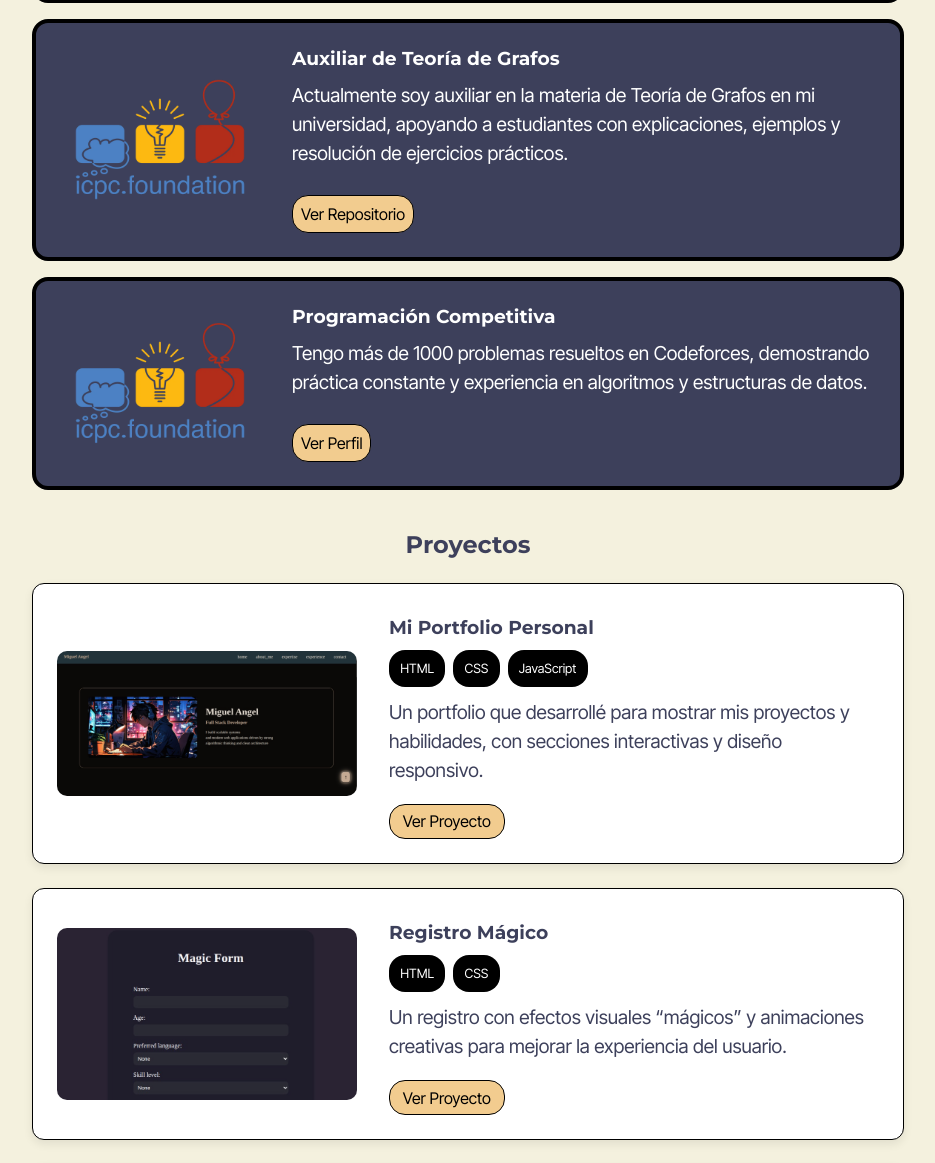
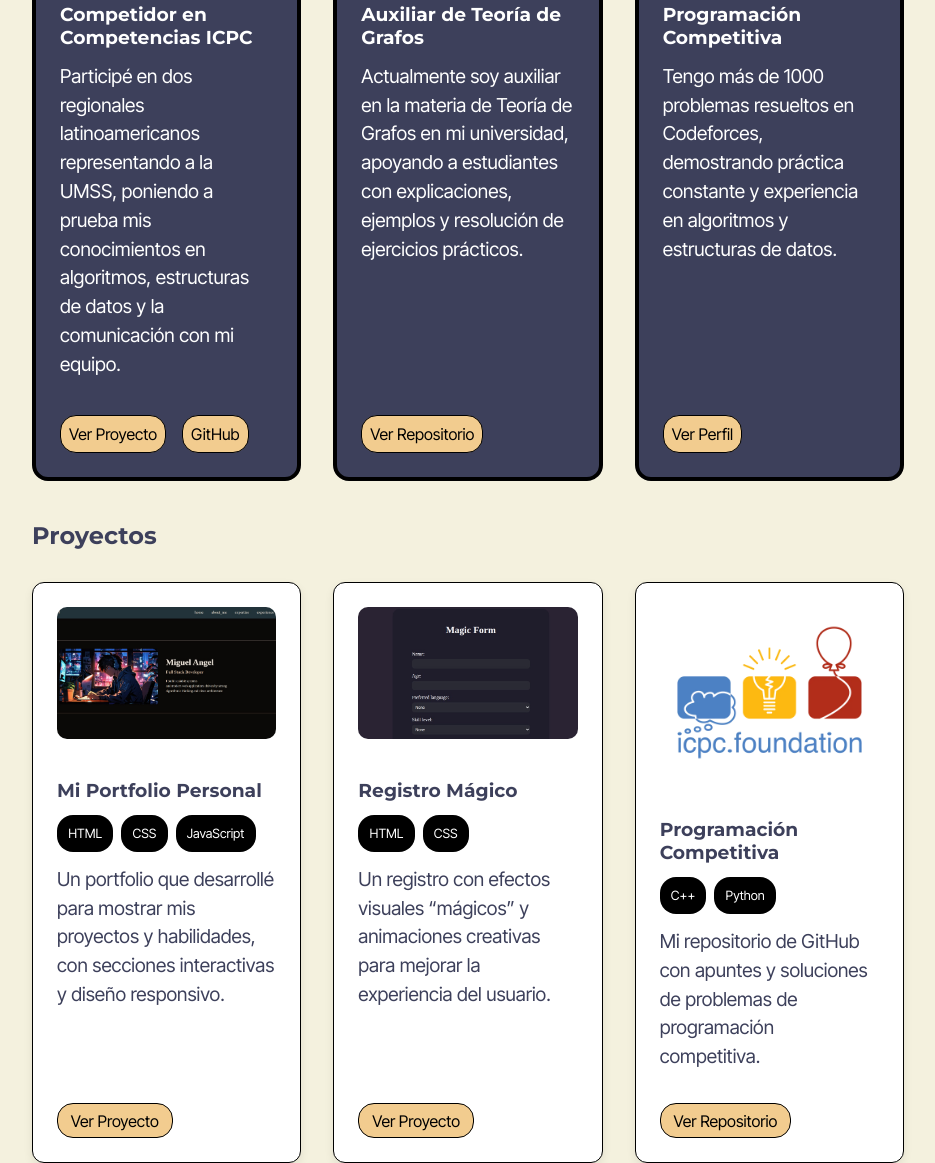
Before and after one commit to Chambeador/Portafolio-MF, a plain HTML site: page index.html in a window 1280 px wide. Shown: the part 712-1875 px from the top of the page, without its empty margins (172-1107 px from the left). Drawn offline with Linux system fonts and the light colour scheme.

Commit message:
diseno responsivo desktop

```diff
--- a/style.css
+++ b/style.css
@@ -426,3 +426,83 @@ a {
     }
 
 }
+
+
+@media (min-width: 1200px){
+
+    .experience{
+        display:grid;
+        grid-template-columns: repeat(3,1fr);
+        gap:2rem;
+        align-items:stretch;
+    }
+
+    .experience h2{
+        grid-column:1/-1;
+    }
+
+    .experience-card{
+        display:flex;
+        flex-direction:column;
+        justify-content:space-between;
+        padding:1.5rem;
+    }
+
+
+    .projects{
+        display:grid;
+        grid-template-columns: repeat(3,1fr);
+        gap:2rem;
+        align-items:stretch;
+    }
+
+    .projects h2{
+        grid-column:1/-1;
+    }
+
+    .projects-card{
+        display:flex;
+        flex-direction:column;
+        justify-content:space-between;
+        padding:1.5rem;
+    }
+
+    .experience-card img,
+    .projects-card img{
+        width:100%;
+        height:190px;
+        object-fit:cover;
+    }
+
+
+    .experience-content,
+    .projects-content{
+        display:flex;
+        flex-direction:column;
+        height:100%;
+        gap:.8rem;
+    }
+
+
+    .experience-content ul,
+    .projects-content .btn{
+        margin-top:auto;
+    }
+
+
+    .contact{
+        display:flex;
+        justify-content:center;
+        align-items:flex-start;
+        gap:3rem;
+    }
+
+    .contact-info{
+        max-width:420px;
+    }
+
+    #contact-form{
+        width:380px;
+    }
+
+}
```
